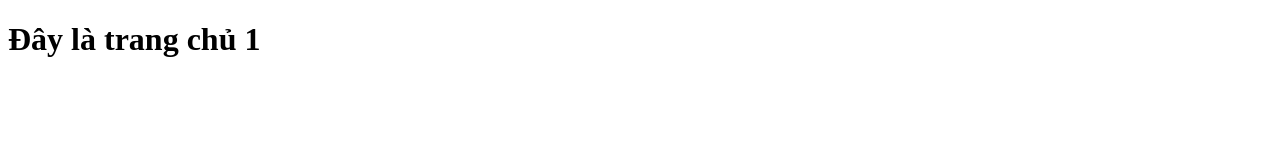
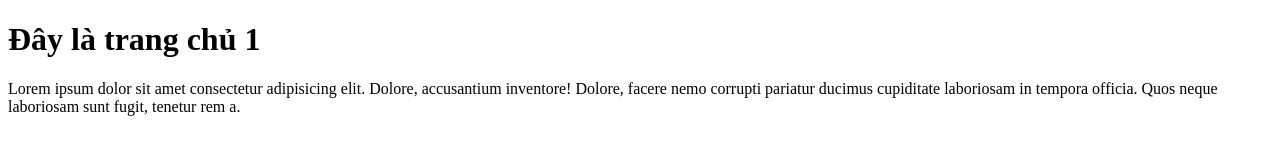
Before and after one commit to leminhtien21011996-KA/Bai-13-frontend, a plain HTML site: page index.html in a window 1280 px wide. Drawn offline with Linux system fonts and the light colour scheme.

Commit message:
update page home

```diff
--- a/index.html
+++ b/index.html
@@ -15,6 +15,7 @@
 <body>
 
     <h1>Đây là trang chủ 1</h1>
+    <p>Lorem ipsum dolor sit amet consectetur adipisicing elit. Dolore, accusantium inventore! Dolore, facere nemo corrupti pariatur ducimus cupiditate laboriosam in tempora officia. Quos neque laboriosam sunt fugit, tenetur rem a.</p>
 
 </body>
 
```
